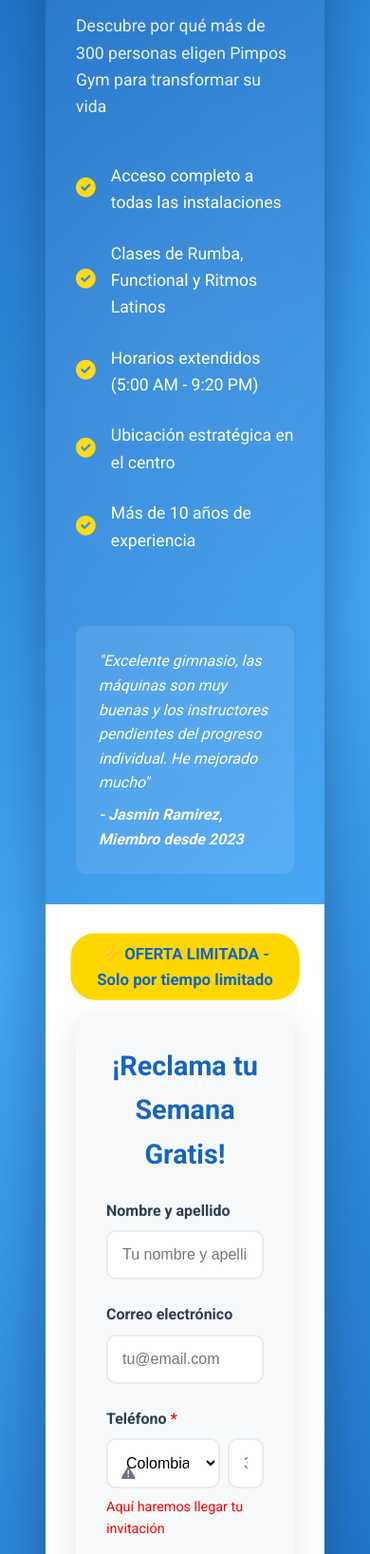
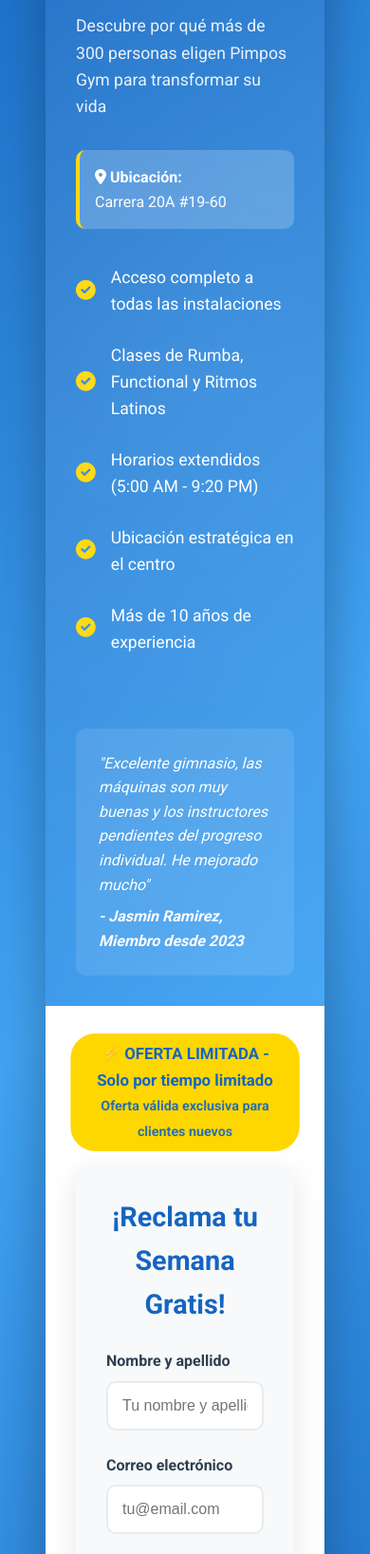
Before and after one commit to starsgrow/pimpos, a website: page optin.html in a window 390 px wide. Shown: the part 339-1975 px from the top of the page at 95% size. Drawn offline with Linux system fonts and the light colour scheme.

Commit message:
promocion

```diff
--- a/optin.html
+++ b/optin.html
@@ -325,6 +325,22 @@
                 margin-bottom: 1rem;
                 color: #1565c0;
             }
+
+            /* Phone field mobile styles */
+            #codigo-pais {
+                width: 100%;
+                font-size: 14px;
+                padding: 12px;
+            }
+
+            #telefono {
+                font-size: 16px !important;
+            }
+
+            .form-group div[style*="display: flex"] {
+                flex-direction: column !important;
+                gap: 0.5rem !important;
+            }
         }
     </style>
 </head>
@@ -351,6 +367,11 @@
                 <p class="optin-subtitle">
                     Descubre por qué más de 300 personas eligen Pimpos Gym para transformar su vida
                 </p>
+
+                <div style="background: rgba(255,255,255,0.2); padding: 1rem; border-radius: 10px; margin-bottom: 1.5rem; border-left: 4px solid #ffd700;">
+                    <i class="fas fa-map-marker-alt"></i> <strong>Ubicación:</strong><br>
+                    Carrera 20A #19-60
+                </div>
 
                 <ul class="optin-benefits">
                     <li>
@@ -384,7 +405,8 @@
             <!-- Right Side - Form -->
             <div class="optin-right">
                 <div class="urgency-badge">
-                    ⚡ OFERTA LIMITADA - Solo por tiempo limitado
+                    ⚡ OFERTA LIMITADA - Solo por tiempo limitado<br>
+                    <small style="font-size: 0.85em; opacity: 0.9;">Oferta válida exclusiva para clientes nuevos</small>
                 </div>
 
                 <div class="optin-form">
```
Also changed, not shown: optin2.html (+23 -1 lines).
